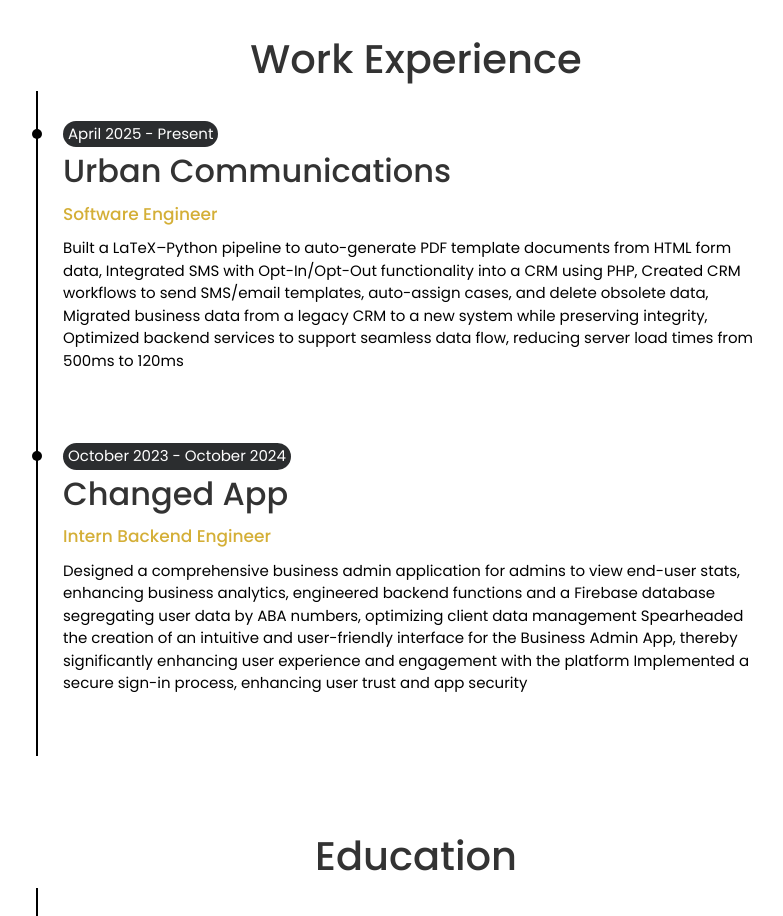
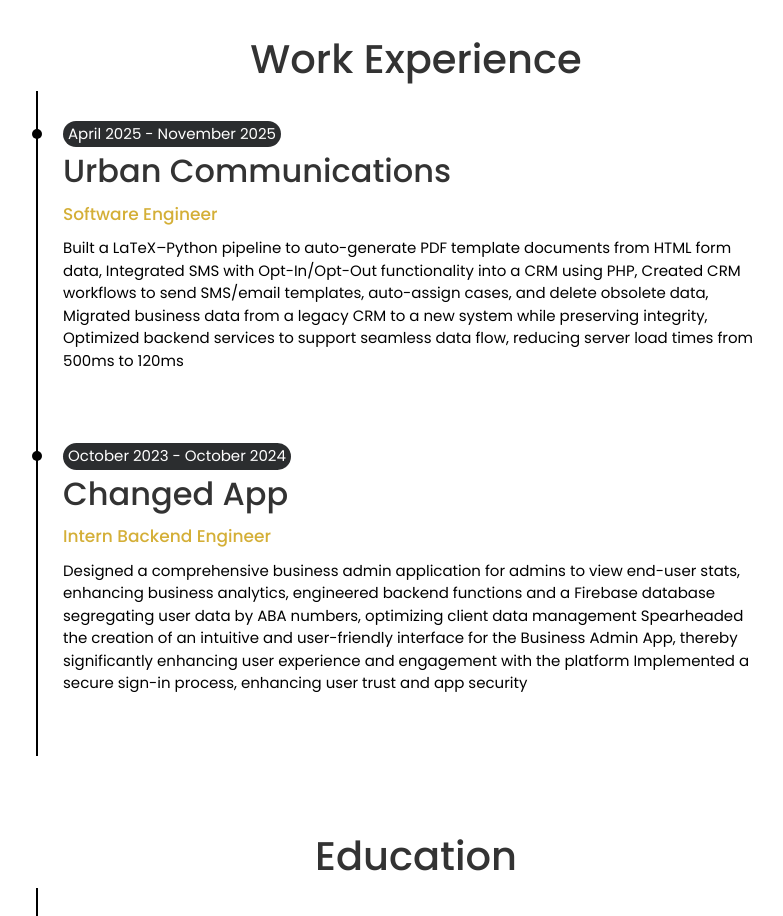
Before and after one commit to samisamara/personalWebpage, a React (Create React App) app: page / in a window 1280 px wide. Shown: the part 2362-3278 px from the top of the page, without its empty margins (224-1007 px from the left). Built offline with nearby package versions, Linux system fonts and the light colour scheme.

Commit message:
updated work experience, updated resume

```diff
--- a/src/components/WorkTimeline.js
+++ b/src/components/WorkTimeline.js
@@ -6,7 +6,7 @@
   {
     jobTitle: 'Software Engineer',
     business: 'Urban Communications',
-    date: 'April 2025 - Present',
+    date: 'April 2025 - November 2025',
     description: "Built a LaTeX–Python pipeline to auto-generate PDF template documents from HTML form data, Integrated SMS with Opt-In/Opt-Out functionality into a CRM using PHP, Created CRM workflows to send SMS/email templates, auto-assign cases, and delete obsolete data, Migrated business data from a legacy CRM to a new system while preserving integrity, Optimized backend services to support seamless data flow, reducing server load times from 500ms to 120ms",
     key: "w1"
   },
```
